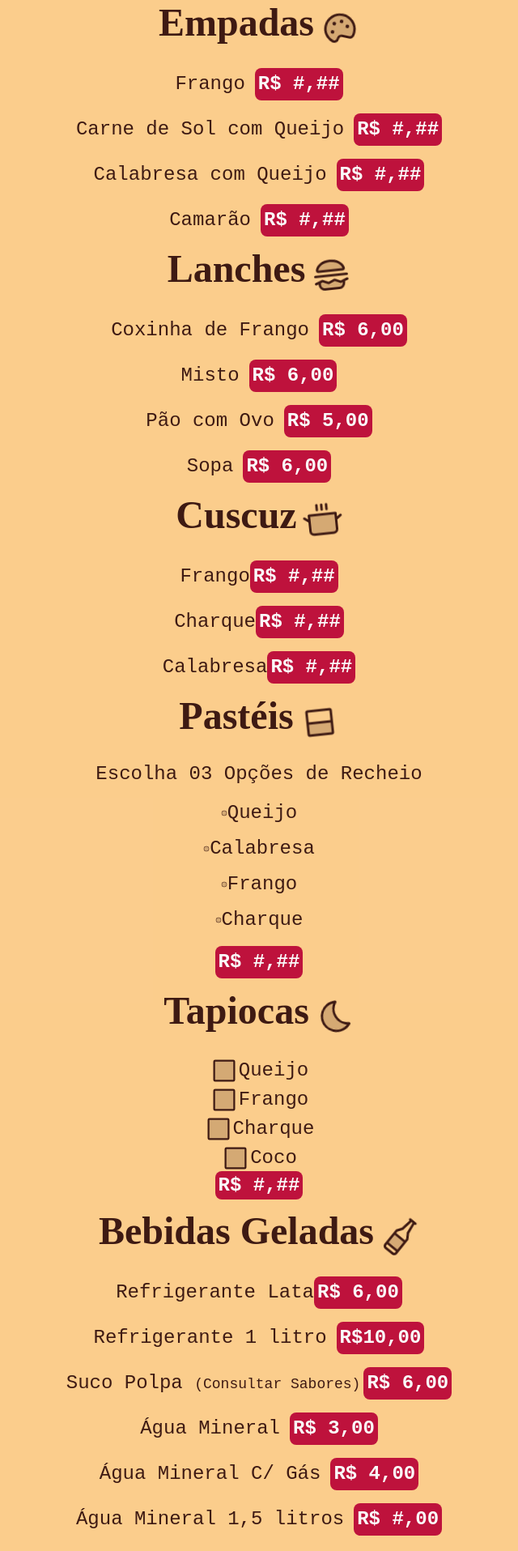
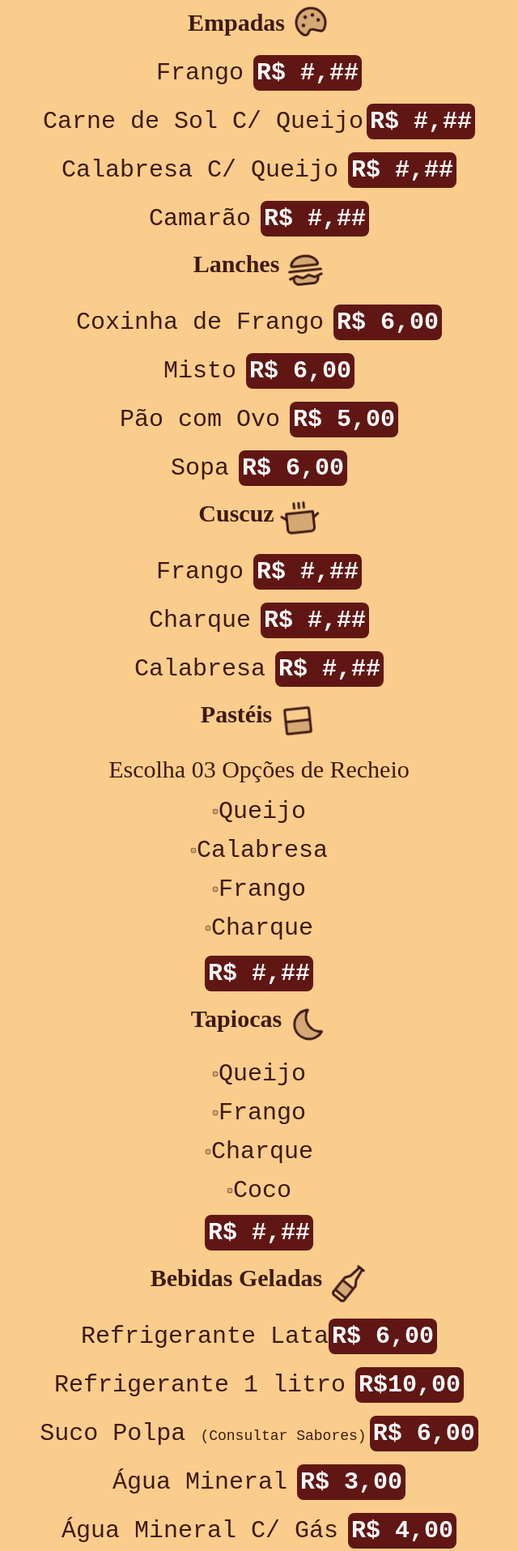
Before and after one commit to sauba/spa-comedoria-emporio-brisa, a Next.js app: page / in a window 1280 px wide. Shown: the part 540-2455 px from the top of the page at 81% size, without its empty margins (320-960 px from the left). Built offline with nearby package versions, Linux system fonts and the light colour scheme.

Commit message:
Update: layout

```diff
--- a/src/components/CardapioBebibasGeladas/index.tsx
+++ b/src/components/CardapioBebibasGeladas/index.tsx
@@ -18,39 +18,39 @@ export default function CardapioBebidasGeladas() {
         font-caveat
       `} id="cardapiobebidasquentes">
       <span className={`flex justify-center items-center gap-2`}>
-        <p className={`text-5xl pb-4 font-bold`}>Bebidas Geladas</p>
+        <p className={`text-xl lg:text-2xl xl:text-3xl 2xl:text-8xl pb-4 font-bold`}>Bebidas Geladas</p>
         <BeerBottle size={48} weight="duotone" className={`-rotate-6`} />
       </span>
 
       <div className={`w-full p-4 flex flex-col justify-center items-center gap-4`}>
         <span className={`w-full flex text-center justify-between xl:justify-center items-center`}>
-          <span className={`text-2xl font-pt-mono`}>Refrigerante Lata</span>
-          <span className={`text-2xl p-1 font-pt-mono font-bold rounded-lg bg-rose-700 text-zinc-50`}>R$ 6,00</span>
+          <span className={`text-xl lg:text-2xl xl:text-3xl 2xl:text-4xl font-pt-mono`}>Refrigerante Lata</span>
+          <span className={`text-xl lg:text-2xl xl:text-3xl 2xl:text-4xl p-1 font-pt-mono font-bold rounded-lg bg-own-brown text-zinc-50`}>R$ 6,00</span>
         </span>
 
         <span className={`w-full flex text-center justify-between xl:justify-center items-center gap-3`}>
-          <span className={`text-2xl font-pt-mono`}>Refrigerante 1 litro</span>
-          <span className={`text-2xl p-1 font-pt-mono font-bold rounded-lg bg-rose-700 text-zinc-50`}>R$10,00</span>
+          <span className={`text-xl lg:text-2xl xl:text-3xl 2xl:text-4xl font-pt-mono`}>Refrigerante 1 litro</span>
+          <span className={`text-xl lg:text-2xl xl:text-3xl 2xl:text-4xl p-1 font-pt-mono font-bold rounded-lg bg-own-brown text-zinc-50`}>R$10,00</span>
         </span>
 
         <span className={`w-full flex text-center justify-between xl:justify-center items-center gap-1`}>
-          <span className={`text-2xl font-pt-mono`}>Suco Polpa <span className={`text-lg`}>(Consultar Sabores)</span></span>
-          <span className={`text-2xl p-1 font-pt-mono font-bold rounded-lg bg-rose-700 text-zinc-50`}>R$ 6,00</span>
+          <span className={`text-xl lg:text-2xl xl:text-3xl 2xl:text-4xl font-pt-mono`}>Suco Polpa <span className={`text-lg`}>(Consultar Sabores)</span></span>
+          <span className={`text-xl lg:text-2xl xl:text-3xl 2xl:text-4xl p-1 font-pt-mono font-bold rounded-lg bg-own-brown text-zinc-50`}>R$ 6,00</span>
         </span>
 
         <span className={`w-full flex text-center justify-between xl:justify-center items-center gap-3`}>
-          <span className={`text-2xl font-pt-mono`}>Água Mineral</span>
-          <span className={`text-2xl p-1 font-pt-mono font-bold rounded-lg bg-rose-700 text-zinc-50`}>R$ 3,00</span>
+          <span className={`text-xl lg:text-2xl xl:text-3xl 2xl:text-4xl font-pt-mono`}>Água Mineral</span>
+          <span className={`text-xl lg:text-2xl xl:text-3xl 2xl:text-4xl p-1 font-pt-mono font-bold rounded-lg bg-own-brown text-zinc-50`}>R$ 3,00</span>
         </span>
 
         <span className={`w-full flex text-center justify-between xl:justify-center items-center gap-3`}>
-          <span className={`text-2xl font-pt-mono`}>Água Mineral C/ Gás</span>
-          <span className={`text-2xl p-1 font-pt-mono font-bold rounded-lg bg-rose-700 text-zinc-50`}>R$ 4,00</span>
+          <span className={`text-xl lg:text-2xl xl:text-3xl 2xl:text-4xl font-pt-mono`}>Água Mineral C/ Gás</span>
+          <span className={`text-xl lg:text-2xl xl:text-3xl 2xl:text-4xl p-1 font-pt-mono font-bold rounded-lg bg-own-brown text-zinc-50`}>R$ 4,00</span>
         </span>
 
         <span className={`w-full flex text-center justify-between xl:justify-center items-center gap-3`}>
-          <span className={`text-2xl font-pt-mono`}>Água Mineral 1,5 litros</span>
-          <span className={`text-2xl p-1 font-pt-mono font-bold rounded-lg bg-rose-700 text-zinc-50`}>R$ #,00</span>
+          <span className={`text-xl lg:text-2xl xl:text-3xl 2xl:text-4xl font-pt-mono`}>Água Mineral 1,5 litros</span>
+          <span className={`text-xl lg:text-2xl xl:text-3xl 2xl:text-4xl p-1 font-pt-mono font-bold rounded-lg bg-own-brown text-zinc-50`}>R$ #,00</span>
         </span>
       </div>
     </div>
--- a/src/components/CardapioCuscuz/index.tsx
+++ b/src/components/CardapioCuscuz/index.tsx
@@ -18,24 +18,24 @@ export default function CardapioCuscuz() {
         font-caveat
       `} id="cardapiocuscuz">
       <span className={`flex justify-center items-center gap-2`}>
-        <p className={`text-5xl pb-4 font-bold`}>Cuscuz</p>
+        <p className={`text-xl lg:text-2xl xl:text-3xl 2xl:text-8xl pb-4 font-bold`}>Cuscuz</p>
         <CookingPot size={48} weight="duotone" className={`-rotate-6`} />
       </span>
 
       <div className={`w-full flex flex-col justify-center items-center p-4 gap-4`}>
-        <span className={`w-full flex text-center justify-between lg:justify-center items-center`}>
-          <span className={`text-2xl font-pt-mono`}>Frango</span>
-          <span className={`text-2xl p-1 font-pt-mono font-bold rounded-lg bg-rose-700 text-zinc-50`}>R$ #,##</span>
+        <span className={`w-full flex text-center justify-between lg:justify-center items-center gap-3`}>
+          <span className={`text-xl lg:text-2xl xl:text-3xl 2xl:text-4xl font-pt-mono`}>Frango</span>
+          <span className={`text-xl lg:text-2xl xl:text-3xl 2xl:text-4xl p-1 font-pt-mono font-bold rounded-lg bg-own-brown text-zinc-50`}>R$ #,##</span>
         </span>
 
-        <span className={`w-full flex text-center justify-between lg:justify-center items-center`}>
-          <span className={`text-2xl font-pt-mono`}>Charque</span>
-          <span className={`text-2xl p-1 font-pt-mono font-bold rounded-lg bg-rose-700 text-zinc-50`}>R$ #,##</span>
+        <span className={`w-full flex text-center justify-between lg:justify-center items-center gap-3`}>
+          <span className={`text-xl lg:text-2xl xl:text-3xl 2xl:text-4xl font-pt-mono`}>Charque</span>
+          <span className={`text-xl lg:text-2xl xl:text-3xl 2xl:text-4xl p-1 font-pt-mono font-bold rounded-lg bg-own-brown text-zinc-50`}>R$ #,##</span>
         </span>
 
-        <span className={`w-full flex text-center justify-between lg:justify-center items-center`}>
-          <span className={`text-2xl font-pt-mono`}>Calabresa</span>
-          <span className={`text-2xl p-1 font-pt-mono font-bold rounded-lg bg-rose-700 text-zinc-50`}>R$ #,##</span>
+        <span className={`w-full flex text-center justify-between lg:justify-center items-center gap-3`}>
+          <span className={`text-xl lg:text-2xl xl:text-3xl 2xl:text-4xl font-pt-mono`}>Calabresa</span>
+          <span className={`text-xl lg:text-2xl xl:text-3xl 2xl:text-4xl p-1 font-pt-mono font-bold rounded-lg bg-own-brown text-zinc-50`}>R$ #,##</span>
         </span>
       </div>
     </div>
--- a/src/components/CardapioEmpadas/index.tsx
+++ b/src/components/CardapioEmpadas/index.tsx
@@ -18,29 +18,29 @@ export default function CardapioEmpadas() {
         font-caveat
       `} id="cardapioempadas">
       <span className={`flex justify-center items-center gap-2`}>
-        <p className={`text-5xl pb-4 font-bold`}>Empadas</p>
+        <p className={`text-xl lg:text-2xl xl:text-3xl 2xl:text-8xl font-bold`}>Empadas</p>
         <Palette size={48} weight="duotone" className={`rotate-12`} />
       </span>
 
       <div className={`w-full flex flex-col justify-center items-center p-4 gap-4`}>
-        <span className={`w-full flex text-center justify-between lg:justify-center items-center gap-3`}>
-          <span className={`text-2xl font-pt-mono`}>Frango</span>
-          <span className={`text-2xl p-1 font-pt-mono font-bold rounded-lg bg-rose-700 text-zinc-50`}>R$ #,##</span>
+        <span className={`w-full flex text-center justify-center items-center gap-3`}>
+          <span className={`text-xl lg:text-2xl xl:text-3xl 2xl:text-4xl font-pt-mono`}>Frango</span>
+          <span className={`text-xl lg:text-2xl xl:text-3xl 2xl:text-4xl p-1 font-pt-mono font-bold rounded-lg bg-own-brown text-zinc-50`}>R$ #,##</span>
         </span>
 
-        <span className={`w-full flex text-center justify-between lg:justify-center items-center gap-3`}>
-          <span className={`text-2xl font-pt-mono`}>Carne de Sol com Queijo</span>
-          <span className={`text-2xl p-1 font-pt-mono font-bold rounded-lg bg-rose-700 text-zinc-50`}>R$ #,##</span>
+        <span className={`w-full flex text-center justify-center items-center gap-1`}>
+          <span className={`text-xl lg:text-2xl xl:text-3xl 2xl:text-4xl font-pt-mono`}>Carne de Sol C/ Queijo</span>
+          <span className={`text-xl lg:text-2xl xl:text-3xl 2xl:text-4xl p-1 font-pt-mono font-bold rounded-lg bg-own-brown text-zinc-50`}>R$ #,##</span>
         </span>
 
-        <span className={`w-full flex text-center justify-between lg:justify-center items-center gap-3`}>
-          <span className={`text-2xl font-pt-mono`}>Calabresa com Queijo</span>
-          <span className={`text-2xl p-1 font-pt-mono font-bold rounded-lg bg-rose-700 text-zinc-50`}>R$ #,##</span>
+        <span className={`w-full flex text-center justify-center items-center gap-3`}>
+          <span className={`text-xl lg:text-2xl xl:text-3xl 2xl:text-4xl font-pt-mono`}>Calabresa C/ Queijo</span>
+          <span className={`text-xl lg:text-2xl xl:text-3xl 2xl:text-4xl p-1 font-pt-mono font-bold rounded-lg bg-own-brown text-zinc-50`}>R$ #,##</span>
         </span>
 
-        <span className={`w-full flex text-center justify-between lg:justify-center items-center gap-3`}>
-          <span className={`text-2xl font-pt-mono`}>Camarão</span>
-          <span className={`text-2xl p-1 font-pt-mono font-bold rounded-lg bg-rose-700 text-zinc-50`}>R$ #,##</span>
+        <span className={`w-full flex text-center justify-center items-center gap-3`}>
+          <span className={`text-xl lg:text-2xl xl:text-3xl 2xl:text-4xl font-pt-mono`}>Camarão</span>
+          <span className={`text-xl lg:text-2xl xl:text-3xl 2xl:text-4xl p-1 font-pt-mono font-bold rounded-lg bg-own-brown text-zinc-50`}>R$ #,##</span>
         </span>
       </div>
     </div>
--- a/src/components/CardapioLanches/index.tsx
+++ b/src/components/CardapioLanches/index.tsx
@@ -18,29 +18,29 @@ export default function CardapioLanches() {
         font-caveat
       `} id="cardapiosalgados">
       <span className={`flex justify-center items-center gap-2`}>
-        <p className={`text-5xl pb-4 font-bold`}>Lanches</p>
+        <p className={`text-xl lg:text-2xl xl:text-3xl 2xl:text-8xl pb-4 font-bold`}>Lanches</p>
         <Hamburger size={48} weight="duotone" className={`-rotate-6`} />
       </span>
 
       <div className={`w-full p-4 flex flex-col justify-center items-center gap-4`}>
         <span className={`w-full flex text-center justify-between xl:justify-center items-center gap-3`}>
-          <span className={`text-2xl font-pt-mono`}>Coxinha de Frango</span>
-          <span className={`text-2xl p-1 font-pt-mono font-bold rounded-lg bg-rose-700 text-zinc-50`}>R$ 6,00</span>
+          <span className={`text-xl lg:text-2xl xl:text-3xl 2xl:text-4xl font-pt-mono`}>Coxinha de Frango</span>
+          <span className={`text-xl lg:text-2xl xl:text-3xl 2xl:text-4xl p-1 font-pt-mono font-bold rounded-lg bg-own-brown text-zinc-50`}>R$ 6,00</span>
         </span>
 
         <span className={`w-full flex text-center justify-between xl:justify-center items-center gap-3`}>
-          <span className={`text-2xl font-pt-mono`}>Misto</span>
-          <span className={`text-2xl p-1 font-pt-mono font-bold rounded-lg bg-rose-700 text-zinc-50`}>R$ 6,00</span>
+          <span className={`text-xl lg:text-2xl xl:text-3xl 2xl:text-4xl font-pt-mono`}>Misto</span>
+          <span className={`text-xl lg:text-2xl xl:text-3xl 2xl:text-4xl p-1 font-pt-mono font-bold rounded-lg bg-own-brown text-zinc-50`}>R$ 6,00</span>
         </span>
 
         <span className={`w-full flex text-center justify-between xl:justify-center items-center gap-3`}>
-          <span className={`text-2xl font-pt-mono`}>Pão com Ovo</span>
-          <span className={`text-2xl p-1 font-pt-mono font-bold rounded-lg bg-rose-700 text-zinc-50`}>R$ 5,00</span>
+          <span className={`text-xl lg:text-2xl xl:text-3xl 2xl:text-4xl font-pt-mono`}>Pão com Ovo</span>
+          <span className={`text-xl lg:text-2xl xl:text-3xl 2xl:text-4xl p-1 font-pt-mono font-bold rounded-lg bg-own-brown text-zinc-50`}>R$ 5,00</span>
         </span>
 
         <span className={`w-full flex text-center justify-between xl:justify-center items-center gap-3`}>
-          <span className={`text-2xl font-pt-mono`}>Sopa</span>
-          <span className={`text-2xl p-1 font-pt-mono font-bold rounded-lg bg-rose-700 text-zinc-50`}>R$ 6,00</span>
+          <span className={`text-xl lg:text-2xl xl:text-3xl 2xl:text-4xl font-pt-mono`}>Sopa</span>
+          <span className={`text-xl lg:text-2xl xl:text-3xl 2xl:text-4xl p-1 font-pt-mono font-bold rounded-lg bg-own-brown text-zinc-50`}>R$ 6,00</span>
         </span>
       </div>
     </div>
--- a/src/components/CardapioPasteis/index.tsx
+++ b/src/components/CardapioPasteis/index.tsx
@@ -18,38 +18,38 @@ export default function CardapioPasteis() {
         font-caveat
       `} id="cardapiopasteis">
       <span className={`flex justify-center items-center gap-2`}>
-        <p className={`text-5xl pb-4 font-bold`}>Pastéis</p>
+        <p className={`text-xl lg:text-2xl xl:text-3xl 2xl:text-8xl pb-4 font-bold`}>Pastéis</p>
         <SquareHalfBottom size={48} weight="duotone" className={`-rotate-6`} />
       </span>
 
       <div className={`w-full p-4 flex flex-col justify-center items-center gap-4`}>
         <span className={`w-full flex text-center justify-center xl:justify-center items-center gap-3`}>
-          <span className={`text-2xl font-pt-mono`}>Escolha 03 Opções de Recheio</span>
+          <span className={`text-xl lg:text-2xl xl:text-3xl 2xl:text-6xl`}>Escolha 03 Opções de Recheio</span>
         </span>
 
         <div className={`flex flex-col justify-center items-center gap-3`}>
           <span className={`w-full flex text-center justify-center xl:justify-center items-center`}>
             <Circle size={8} weight="duotone" />
-            <span className={`text-2xl font-pt-mono`}>Queijo</span>
+            <span className={`text-xl lg:text-2xl xl:text-3xl 2xl:text-4xl font-pt-mono`}>Queijo</span>
           </span>
 
           <span className={`w-full flex text-center justify-center xl:justify-center items-center`}>
             <Circle size={8} weight="duotone" />
-            <span className={`text-2xl font-pt-mono`}>Calabresa</span>
+            <span className={`text-xl lg:text-2xl xl:text-3xl 2xl:text-4xl font-pt-mono`}>Calabresa</span>
           </span>
 
           <span className={`w-full flex text-center justify-center xl:justify-center items-center`}>
             <Circle size={8} weight="duotone" />
-            <span className={`text-2xl font-pt-mono`}>Frango</span>
+            <span className={`text-xl lg:text-2xl xl:text-3xl 2xl:text-4xl font-pt-mono`}>Frango</span>
           </span>
 
           <span className={`w-full flex text-center justify-center xl:justify-center items-center`}>
             <Circle size={8} weight="duotone" />
-            <span className={`text-2xl font-pt-mono`}>Charque</span>
+            <span className={`text-xl lg:text-2xl xl:text-3xl 2xl:text-4xl font-pt-mono`}>Charque</span>
           </span>
         </div>
         <span className={`w-full flex text-center justify-center xl:justify-center items-center`}>
-          <span className={`text-2xl p-1 font-pt-mono font-bold rounded-lg bg-rose-700 text-zinc-50`}>R$ #,##</span>
+          <span className={`text-xl lg:text-2xl xl:text-3xl 2xl:text-4xl p-1 font-pt-mono font-bold rounded-lg bg-own-brown text-zinc-50`}>R$ #,##</span>
         </span>
       </div>
     </div>
--- a/src/components/CardapioTapiocas/index.tsx
+++ b/src/components/CardapioTapiocas/index.tsx
@@ -1,6 +1,6 @@
 'use client'
 
-import { Moon, Square } from "@phosphor-icons/react";
+import { Circle, Moon } from "@phosphor-icons/react";
 
 export default function CardapioTapiocas() {
   return (
@@ -18,32 +18,32 @@ export default function CardapioTapiocas() {
         font-caveat
       `} id="cardapiotapiocas">
       <span className={`flex justify-center items-center gap-2`}>
-        <p className={`text-5xl pb-4 font-bold`}>Tapiocas</p>
+        <p className={`text-xl lg:text-2xl xl:text-3xl 2xl:text-8xl pb-4 font-bold`}>Tapiocas</p>
         <Moon size={48} weight="duotone" className={`rotate-12`} />
       </span>
 
       <div className={`w-full p-4 flex flex-col justify-center items-center gap-4`}>
-        <div className={``}>
+        <div className={`flex flex-col justify-center items-center gap-3`}>
           <span className={`w-full flex text-center justify-center xl:justify-center items-center`}>
-            <Square size={36} weight="duotone" />
-            <span className={`text-2xl font-pt-mono`}>Queijo</span>
+            <Circle size={8} weight="duotone" />
+            <span className={`text-xl lg:text-2xl xl:text-3xl 2xl:text-4xl font-pt-mono`}>Queijo</span>
           </span>
 
           <span className={`w-full flex text-center justify-center xl:justify-center items-center`}>
-            <Square size={36} weight="duotone" />
-            <span className={`text-2xl font-pt-mono`}>Frango</span>
+            <Circle size={8} weight="duotone" />
+            <span className={`text-xl lg:text-2xl xl:text-3xl 2xl:text-4xl font-pt-mono`}>Frango</span>
           </span>
 
           <span className={`w-full flex text-center justify-center xl:justify-center items-center`}>
-            <Square size={36} weight="duotone" />
-            <span className={`text-2xl font-pt-mono`}>Charque</span>
+            <Circle size={8} weight="duotone" />
+            <span className={`text-xl lg:text-2xl xl:text-3xl 2xl:text-4xl font-pt-mono`}>Charque</span>
           </span>
 
           <span className={`w-full flex text-center justify-center xl:justify-center items-center`}>
-            <Square size={36} weight="duotone" />
-            <span className={`text-2xl font-pt-mono`}>Coco</span>
+            <Circle size={8} weight="duotone" />
+            <span className={`text-xl lg:text-2xl xl:text-3xl 2xl:text-4xl font-pt-mono`}>Coco</span>
           </span>
-          <span className={`text-2xl p-1 font-pt-mono font-bold rounded-lg bg-rose-700 text-zinc-50`}>R$ #,##</span>
+          <span className={`text-xl lg:text-2xl xl:text-3xl 2xl:text-4xl p-1 font-pt-mono font-bold rounded-lg bg-own-brown text-zinc-50`}>R$ #,##</span>
         </div>
       </div>
     </div>
```
Also changed, not shown: src/components/CardapioBebidasQuentes/index.tsx (+7 -7 lines).
